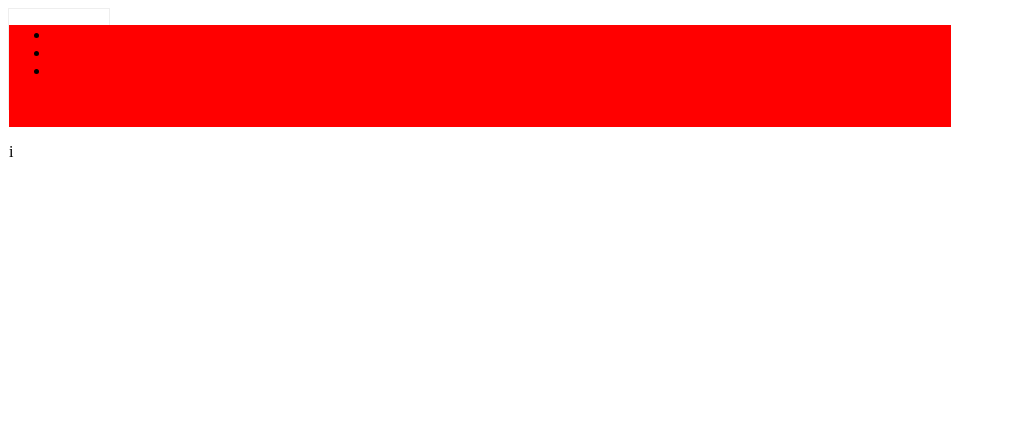
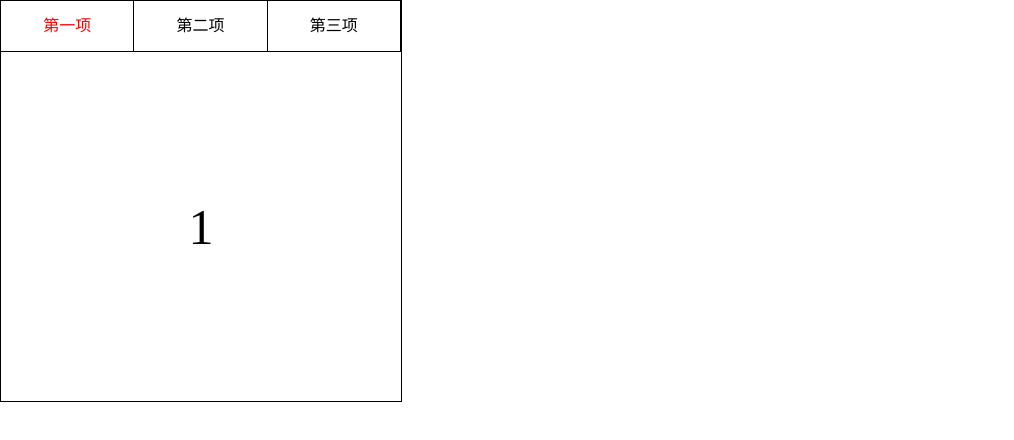
Before and after one commit to haopengu951015/project1, a plain HTML site: page index.html in a window 1280 px wide. Shown: the whole page, without its empty margins (0-1014 px from the left). Drawn offline with Linux system fonts and the light colour scheme.

Commit message:
完整的选项卡

```diff
--- a/index.html
+++ b/index.html
@@ -6,33 +6,63 @@
     <meta http-equiv="X-UA-Compatible" content="ie=edge">
     <title>Document</title>
     <style>
-        #box{
-            width:100px;
-            height:100px;
-        }
-        .list{
-            width: 900px;
-            height: 100px;
-            background:red;
-            border:1px solid red;
-        }
-        div{
-            border:1px solid #eeeeee;
-        }
+       *{
+        margin:0;
+        padding:0;
+       }
+       ul{
+           list-style:none;
+       }
+       #box{
+           width:400px;
+           height:400px;
+           border:1px solid #000;
+       }
+       #options{
+            width:400px;
+            height:50px;
+            display: flex;
+            /* flex-direction: row; */
+            text-align: center;
+            line-height:50px;
+            border-bottom:1px solid #000;
+       }
+       #options li{
+           flex:1;
+           border-right:1px solid #000;
+           box-sizing: border-box;
+       }
+       #options li.active{
+           color:red;
+       }
+       #list{
+           width:400px;
+           height:350px;
+       }
+       #list li{
+           text-align:center;
+           font-size:50px;
+           line-height:350px;
+           display:none;
+       }
+       #list li.active1{
+           display:block;
+       }
     </style>
 </head>
 <body>
     <div id="box">
-        <ul class="list">
-            <li></li>
-            <li></li>
-            <li></li>
+        <ul id="options">
+            <li class="active">第一项</li>
+            <li>第二项</li>
+            <li>第三项</li>
         </ul>
-        <p>
-            <span>
-                i
-            </span>
-        </p>
+        <ul id="list">
+            <li class="active1">1</li>
+            <li>2</li>
+            <li>3</li>
+        </ul>
     </div>
+    <script src="./index.js"></script>
 </body>
 </html>
--- a/index.js
+++ b/index.js
@@ -1,13 +1,10 @@
-var oll=document.getElementsByName("li");
-var obox=document.getElementById("#box");
- for(var i in oll){
-     oll.index=i;
-     oll[i].onclick=function(){
-         /* console.log(433) */
-         for(var j in oll){
-             oll[j].className="";
-         }
-         all[this.index].className="active";
+var op=document.getElementById("options");
+var oli=op.getElementsByName("li")
+var olist=document.getElementById("list");
+var oli1=olist.getElementsByName("li")
+ for(var i in oli){
+     oli.index=i;
+     oli[i].click=function(){
 
      }
  }
```
